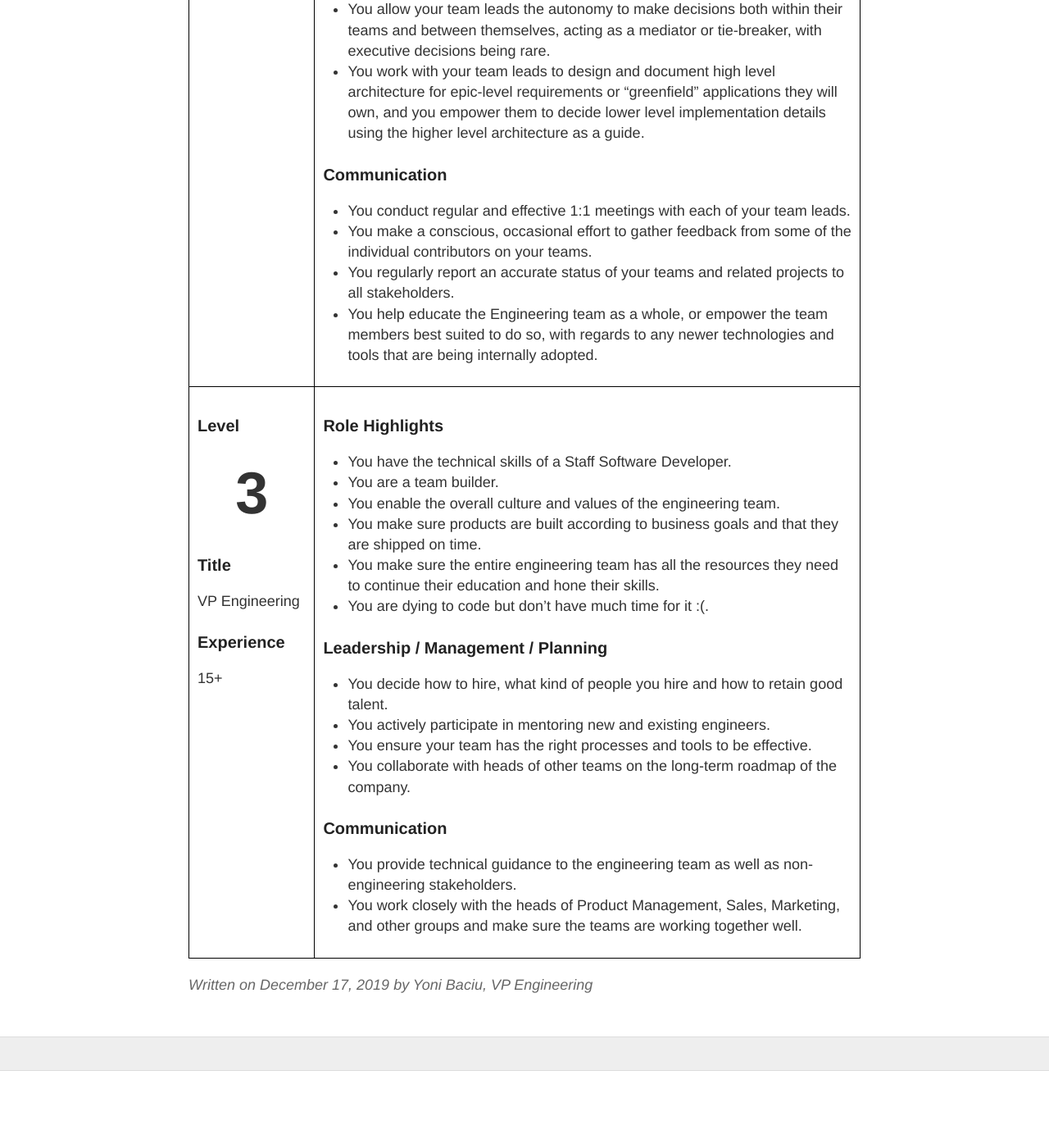
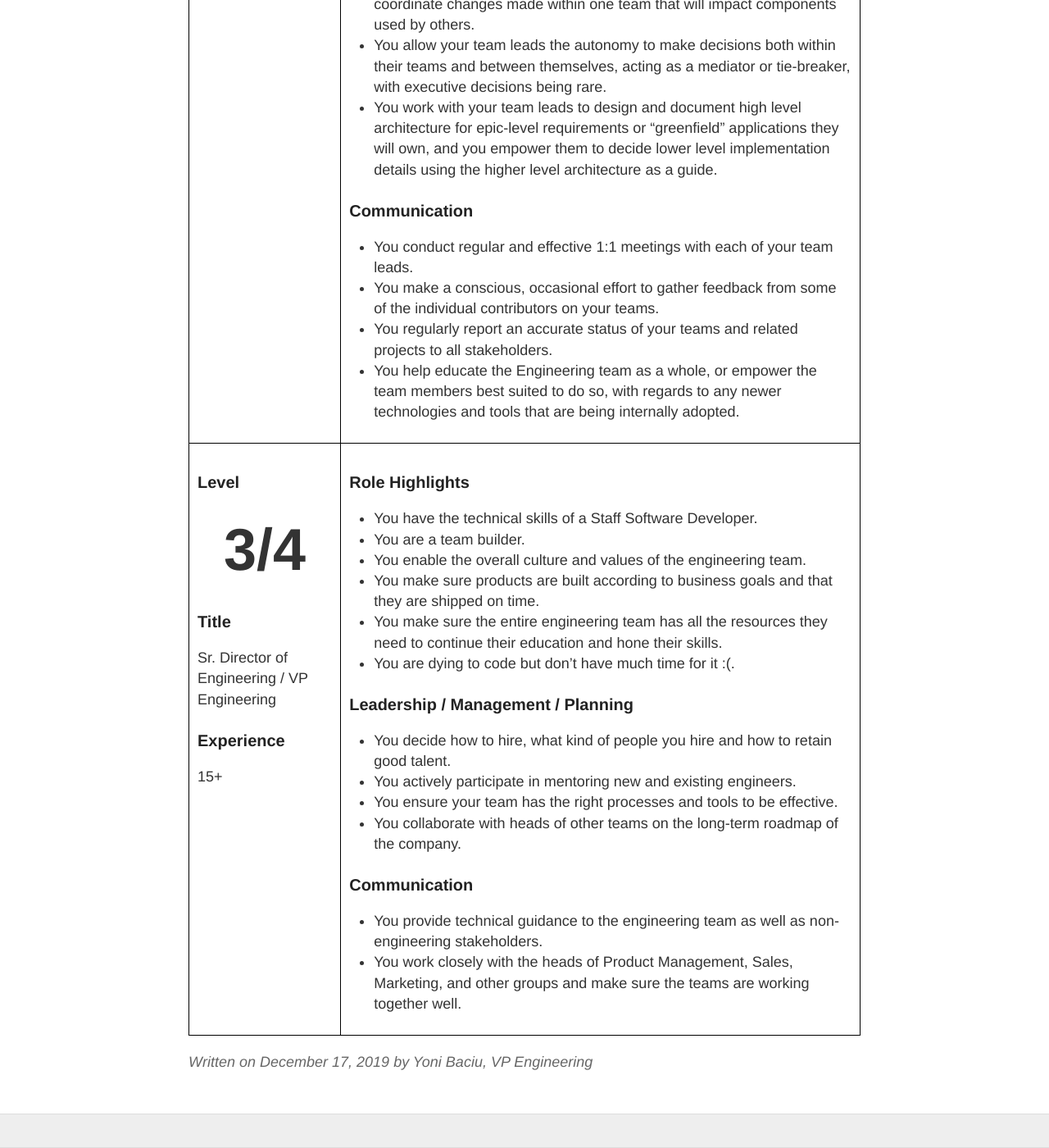
Before and after one commit to persado/persado.github.io, a Jekyll site: the page built from _posts/2019-12-17-engineering-job-ladder.md, in a window 1280 px wide and 1400 px high, scrolled down 7113 px. Shown: the whole window at 82% size. Built offline with Jekyll 4.4.1, drawn with Linux system fonts in a browser that asks for light colours; before the commit the page ends 8419 px from its top, so only the background shows below that; some of the changed text lies outside the part shown.

Commit message:
added Sr. Director of Engineering to job ladder post

```diff
--- a/_posts/2019-12-17-engineering-job-ladder.md
+++ b/_posts/2019-12-17-engineering-job-ladder.md
@@ -15,6 +15,7 @@
     <td>3<br/>Senior Software Engineer</td>
     <td>4<br/>Staff Software Engineer</td>
     <td></td>
+    <td></td>
   </tr>
   <tr>
     <td>
@@ -24,7 +25,8 @@
     <td></td>
     <td>1<br/>Engineering Team Lead</td>
     <td>2<br/>Director of Engineering</td>
-    <td>3<br/>VP Engineering</td>
+    <td>3<br/>Sr. Director of Engineering</td>
+    <td>4<br/>VP Engineering</td>
   </tr>
 </table>
 
@@ -306,9 +308,9 @@
       <tr>
         <td>
           <h3>Level</h3>
-          <p class="job-level">3</p>
+          <p class="job-level">3/4</p>
           <h3>Title</h3>
-          <p>VP Engineering</p>
+          <p>Sr. Director of Engineering / VP Engineering</p>
           <h3>Experience</h3>
           <p>15+</p>
         </td>
--- a/_sass/_job-ladder.scss
+++ b/_sass/_job-ladder.scss
@@ -31,7 +31,7 @@
     &:first-child {
       width: 20%;
     }
-    width: 15%;
+    width: 13%;
     border: 1px solid black;
     padding: 10px;
   }
```
